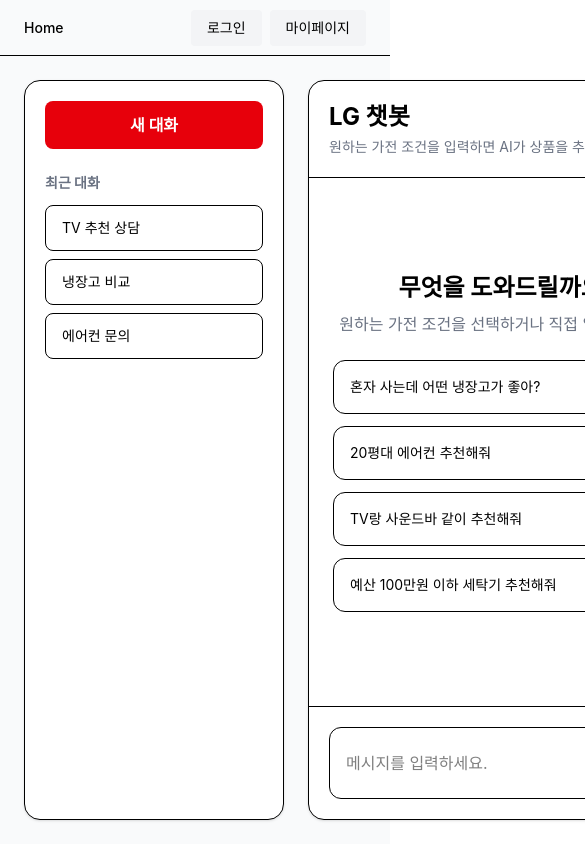
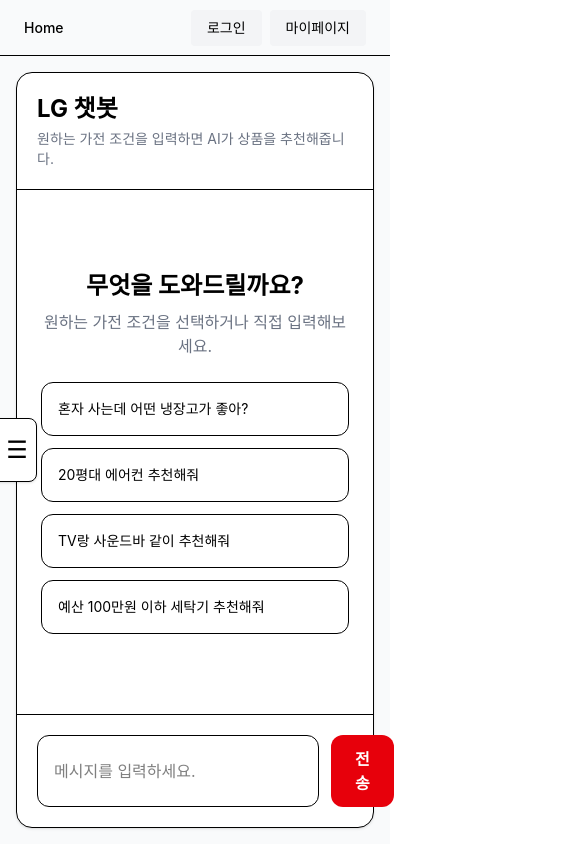
Before and after one commit to 4th-front-practice-playground/Min-playground, a React (Vite) app in the folder frontend/: page /chat in a window 390 px wide. Shown: the top 844 px of the page, 585 px wide, since content can reach past the window. Built offline with nearby package versions, Linux system fonts and the light colour scheme.

Commit message:
feat: ChatPage.tsx
- md에 맞춰서 사이드바 사라짐 -> 버튼으로 사이드바 열기

```diff
--- a/frontend/src/pages/ChatPage.tsx
+++ b/frontend/src/pages/ChatPage.tsx
@@ -13,92 +13,95 @@
 };
 
 function ChatPage() {
-  // 전체 채팅 메시지 상태 저장
-  // 나중에 AI 응답까지 여기 배열에 추가됨
+  // 전체 채팅 메시지 상태
   const [messages, setMessages] = useState<ChatMessage[]>([]);
 
-  // 사용자가 메시지 전송했을 때 실행
+  // 모바일 사이드바 열림 상태
+  const [isSidebarOpen, setIsSidebarOpen] = useState(false);
+
+  // 메시지 전송
   const handleSendMessage = async (content: string) => {
-    // 사용자 메시지 객체 생성
     const userMessage: ChatMessage = {
       id: Date.now(),
       role: "user",
       content,
     };
 
-    // 기존 메시지 + 사용자 메시지 추가
     setMessages((prev) => [...prev, userMessage]);
 
     /*
       ==============================
-      여기서 AI API 연동 시작
+      나중에 여기서 AI API 호출
       ==============================
 
-      예시 흐름:
+      const response = await fetch(...)
 
-      1. Django backend로 사용자 질문 전달
-         POST /api/chat/
-
-      2. backend에서 AI(OpenAI 등) 호출
-
-      3. AI 응답 받아오기
-
-      4. assistant 메시지 추가
-
-      예시:
-
-      const response = await fetch("http://localhost:8000/api/chat/", {
-        method: "POST",
-        headers: {
-          "Content-Type": "application/json",
-        },
-        body: JSON.stringify({
-          message: content,
-        }),
-      });
-
-      const data = await response.json();
-
-      const assistantMessage: ChatMessage = {
-        id: Date.now() + 1,
-        role: "assistant",
-        content: data.answer,
-      };
+      const assistantMessage = {
+        ...
+      }
 
       setMessages((prev) => [...prev, assistantMessage]);
-
     */
   };
 
-  // 새 대화 버튼 클릭 시 채팅 초기화
+  // 새 대화
   const handleNewChat = () => {
     setMessages([]);
+
+    // 모바일에서 새 대화 누르면 사이드바 닫기
+    setIsSidebarOpen(false);
   };
 
   return (
     <div className="min-h-screen bg-gray-50">
       <Header />
 
-      <main className="mx-auto grid h-[calc(100vh-56px)] max-w-6xl grid-cols-[260px_1fr] gap-6 p-6">
-        {/* 왼쪽 채팅 사이드바 */}
-        <ChatSidebar onNewChat={handleNewChat} />
+      {/* 모바일 사이드바 오버레이 */}
+      {isSidebarOpen && (
+        <div className="fixed inset-0 z-50 bg-black/40 md:hidden">
+          <div className="h-full w-72 bg-white p-4 shadow-xl">
+            <div className="mb-4 flex justify-end">
+              <button
+                type="button"
+                onClick={() => setIsSidebarOpen(false)}
+                className="rounded-lg border px-3 py-2 text-sm hover:bg-gray-50"
+              >
+                X
+              </button>
+            </div>
 
-        {/* 오른쪽 채팅 메인 영역 */}
-        <section className="flex min-h-0 flex-col rounded-2xl border bg-white shadow-sm">
-          {/* 채팅 상단 제목 */}
+            <ChatSidebar onNewChat={handleNewChat} />
+          </div>
+        </div>
+      )}
+
+      <main className="mx-auto h-[calc(100vh-56px)] max-w-6xl p-4 md:grid md:grid-cols-[260px_1fr] md:gap-6 md:p-6">
+        {/* 데스크톱 사이드바 */}
+        <div className="hidden md:block">
+          <ChatSidebar onNewChat={handleNewChat} />
+        </div>
+
+        {/* 오른쪽 채팅 영역 */}
+        <section className="relative flex h-full min-h-0 flex-col rounded-2xl border bg-white shadow-sm">
+          <button
+            type="button"
+            onClick={() => setIsSidebarOpen(true)}
+            className="absolute left-0 top-1/2 z-10 flex h-16 w-10 -translate-x-1/2 -translate-y-1/2 items-center justify-center rounded-r-lg border bg-white text-2xl shadow-sm hover:bg-gray-100 md:hidden"
+          >
+            ☰
+          </button>
+
+          {/* 채팅 상단 */}
           <ChatHeader />
 
-          {/*
-            메시지가 없으면 추천 질문 화면 출력
-            메시지가 있으면 실제 채팅 출력
-          */}
+          {/* 채팅 메시지 or 추천 질문 */}
           {messages.length === 0 ? (
             <RecommendedQuestions onSelectQuestion={handleSendMessage} />
           ) : (
             <ChatMessages messages={messages} />
           )}
 
-          {/* 하단 입력창 */}
+          {/* 입력창 */}
           <ChatInput onSendMessage={handleSendMessage} />
         </section>
       </main>
```
